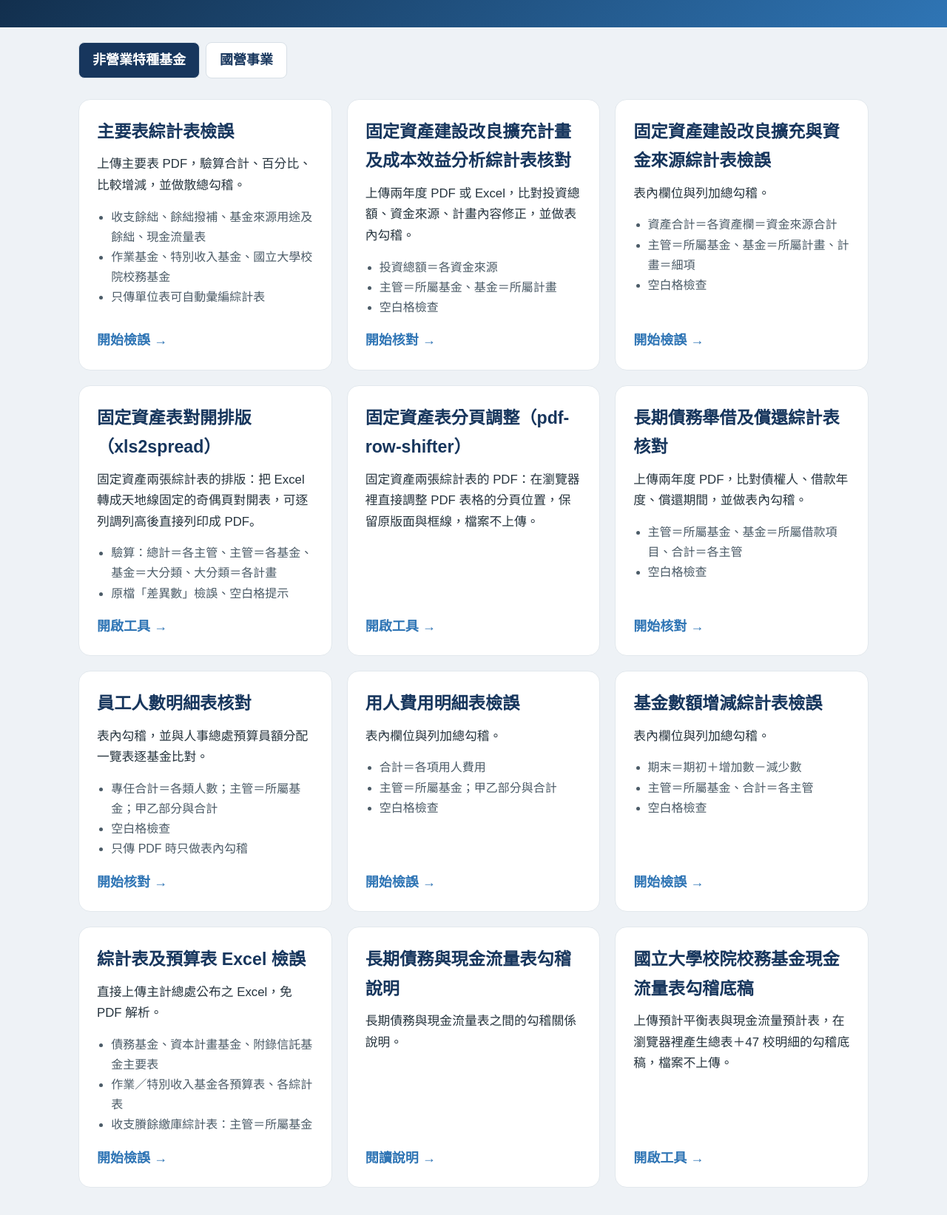
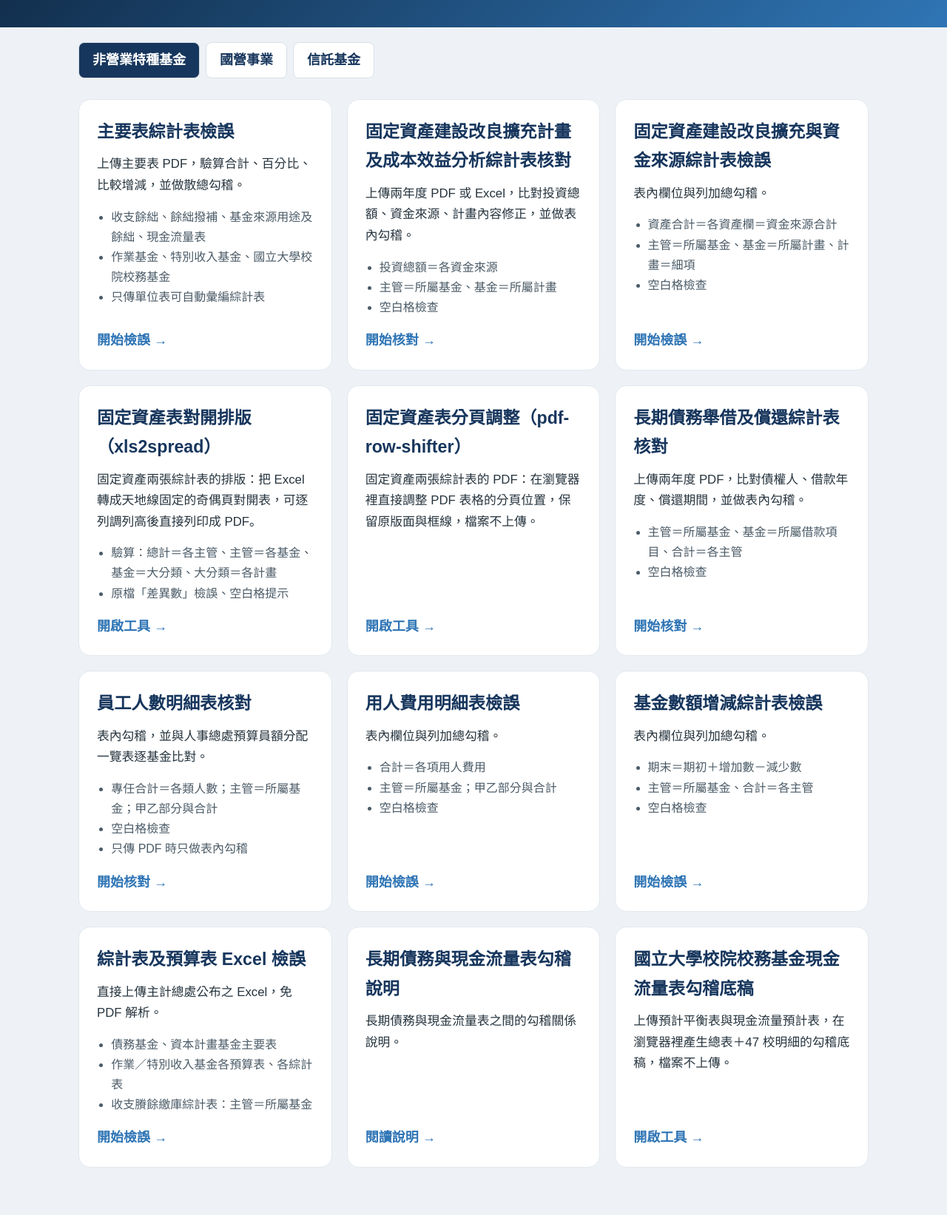
Before and after one commit to cormort/fund-reconciliation, a plain HTML site: page index.html in a window 1280 px wide. Shown: the part 97-1740 px from the top of the page at 74% size. Drawn offline with Linux system fonts and the light colour scheme.

Commit message:
專區首頁加信託基金分頁
Co-Authored-By: Claude Opus 5.5 <noreply@anthropic.com>

```diff
--- a/index.html
+++ b/index.html
@@ -11,7 +11,7 @@ nav.tabs{max-width:1100px;margin:auto;padding:20px 16px 0;display:flex;gap:8px}n
 main[hidden]{display:none}
 </style></head><body>
 <header><h1>綜計表勾稽專區</h1></header>
-<nav class="tabs"><a href="#fund">非營業特種基金</a><a href="#soe">國營事業</a></nav>
+<nav class="tabs"><a href="#fund">非營業特種基金</a><a href="#soe">國營事業</a><a href="#trust">信託基金</a></nav>
 <main id="fund">
 <a class="card" href="statements-check.html"><h2>主要表綜計表檢誤</h2><p>上傳主要表 PDF，驗算合計、百分比、比較增減，並做散總勾稽。</p>
 <ul><li>收支餘絀、餘絀撥補、基金來源用途及餘絀、現金流量表</li><li>作業基金、特別收入基金、國立大學校院校務基金</li><li>只傳單位表可自動彙編綜計表</li></ul><span class="go">開始檢誤 →</span></a>
@@ -23,14 +23,17 @@ main[hidden]{display:none}
 <a class="card" href="employees-check.html"><h2>員工人數明細表核對</h2><p>表內勾稽，並與人事總處預算員額分配一覽表逐基金比對。</p><ul><li>專任合計＝各類人數；主管＝所屬基金；甲乙部分與合計</li><li>空白格檢查</li><li>只傳 PDF 時只做表內勾稽</li></ul><span class="go">開始核對 →</span></a>
 <a class="card" href="statements-check.html"><h2>用人費用明細表檢誤</h2><p>表內欄位與列加總勾稽。</p><ul><li>合計＝各項用人費用</li><li>主管＝所屬基金；甲乙部分與合計</li><li>空白格檢查</li></ul><span class="go">開始檢誤 →</span></a>
 <a class="card" href="statements-check.html"><h2>基金數額增減綜計表檢誤</h2><p>表內欄位與列加總勾稽。</p><ul><li>期末＝期初＋增加數－減少數</li><li>主管＝所屬基金、合計＝各主管</li><li>空白格檢查</li></ul><span class="go">開始檢誤 →</span></a>
-<a class="card" href="soe-statements-check.html"><h2>綜計表及預算表 Excel 檢誤</h2><p>直接上傳主計總處公布之 Excel，免 PDF 解析。</p><ul><li>債務基金、資本計畫基金、附錄信託基金主要表</li><li>作業／特別收入基金各預算表、各綜計表</li><li>收支賸餘繳庫綜計表：主管＝所屬基金</li></ul><span class="go">開始檢誤 →</span></a>
+<a class="card" href="soe-statements-check.html"><h2>綜計表及預算表 Excel 檢誤</h2><p>直接上傳主計總處公布之 Excel，免 PDF 解析。</p><ul><li>債務基金、資本計畫基金主要表</li><li>作業／特別收入基金各預算表、各綜計表</li><li>收支賸餘繳庫綜計表：主管＝所屬基金</li></ul><span class="go">開始檢誤 →</span></a>
 <a class="card" href="long-term-debt-cashflow.html"><h2>長期債務與現金流量表勾稽說明</h2><p>長期債務與現金流量表之間的勾稽關係說明。</p><span class="go">閱讀說明 →</span></a>
 <a class="card" href="https://cormort.github.io/univ-cashflow-crosscheck/"><h2>國立大學校院校務基金現金流量表勾稽底稿</h2><p>上傳預計平衡表與現金流量預計表，在瀏覽器裡產生總表＋47 校明細的勾稽底稿，檔案不上傳。</p><span class="go">開啟工具 →</span></a>
 </main>
 <main id="soe" hidden>
 <a class="card" href="soe-statements-check.html"><h2>國營事業綜計表檢誤</h2><p>上傳主計總處公布之國營事業綜計表 Excel／ODS，驗算合計、百分比及比較增減。</p><ul><li>依科目／項目分列、依業別分列、依主管機關別分列</li><li>總計＝各業別（主管）加總</li><li>依業別、依主管機關別總計＝依科目分列本年度</li><li>其餘綜計表、參考表：主管＝所屬事業、小計／合計、%、增減自動驗算</li></ul><span class="go">開始檢誤 →</span></a>
 </main>
+<main id="trust" hidden>
+<a class="card" href="soe-statements-check.html"><h2>信託基金主要表檢誤</h2><p>上傳主計總處公布之附錄信託基金 Excel（收支餘絀表、餘絀撥補表、現金流量表），驗算百分比、比較增減及現金流量。</p><ul><li>% ＝金額÷總收入（或「…之部」）</li><li>比較增減＝本年度－上年度、本期賸餘＝總收入－總支出</li><li>各活動淨現金＝各項加總、期末＝期初＋淨增</li></ul><span class="go">開始檢誤 →</span></a>
+</main>
 <script>/* ponytail: 以 hash 切換分頁 */
-const tab=()=>{const h=location.hash==='#soe'?'soe':'fund';document.querySelectorAll('main').forEach(m=>m.hidden=m.id!==h);document.querySelectorAll('nav.tabs a').forEach(a=>a.classList.toggle('on',a.hash==='#'+h));};
+const tab=()=>{const h=['#soe','#trust'].includes(location.hash)?location.hash.slice(1):'fund';document.querySelectorAll('main').forEach(m=>m.hidden=m.id!==h);document.querySelectorAll('nav.tabs a').forEach(a=>a.classList.toggle('on',a.hash==='#'+h));};
 addEventListener('hashchange',tab);tab();</script>
 </body></html>
```
